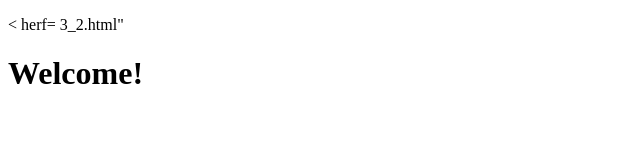
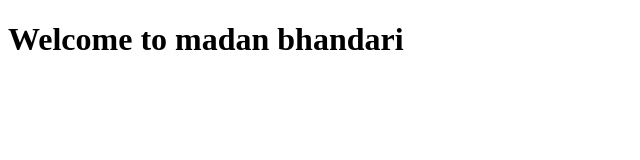
Before and after one commit to madanbhandari98471/HTML, a plain HTML site: page index.html in a window 1280 px wide. Shown: the whole page, without its empty margins (0-640 px from the left). Drawn offline with Linux system fonts and the light colour scheme.

Commit message:
Update index.html

```diff
--- a/index.html
+++ b/index.html
@@ -2,9 +2,9 @@
 
 <html>
   <head>
-<p> < herf= 3_2.html"<click here to play videio/a>
+    <title>my first HTML</title>
   </head>
   <body>
-   <h1> Welcome! </h1>
+   <h1> Welcome to madan bhandari </h1>
    </body>
    </html>
```
